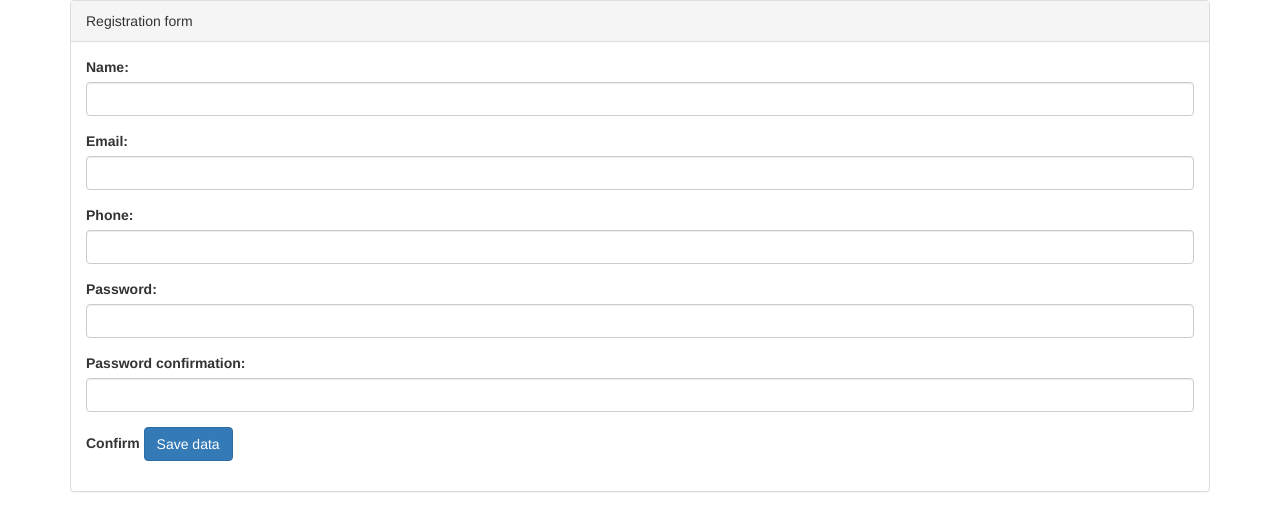
After one commit to tjhexa/sorath_calendar, a PHP site: page /registration.php in a window 1280 px wide. The commit adds this page. Shown: the top 531 px of the page. Run offline with PHP 8.4, Linux system fonts and the light colour scheme.

Commit message:
login system added

```diff
--- /dev/null
+++ b/database.php
@@ -0,0 +1,10 @@
+<?php
+
+    $link = mysqli_connect("localhost","sorath_user","sorath","sorath_db");
+    if (!$link)
+    {
+        echo "MySQL Error: " . mysqli_connect_error();
+    }
+
+
+?>
--- a/index.php
+++ b/index.php
@@ -1,5 +1,8 @@
 <?php
 require_once('./utils/auth.php');
+
+include "database.php";
+include "restricted.php";
 
 
 $sql = "SELECT id, title, description, color, start, end, amount, booking_type, duration_type, check_in_time, check_out_time, hold_for_days, party_name_full, party_contact_primary, party_reference_by, party_reference_contact, total_days_of_final_booking, sorath_contact_person, internal_notes, party_payment_data, party_token_data, date_added, date_modified, added_by, modified_by FROM events ";
--- /dev/null
+++ b/registration.php
@@ -0,0 +1,120 @@
+<!DOCTYPE HTML>
+
+<html>
+
+<head>
+    <title>Registration</title>
+
+    <!-- Latest compiled and minified CSS -->
+    <link rel="stylesheet" href="https://maxcdn.bootstrapcdn.com/bootstrap/3.4.1/css/bootstrap.min.css">
+
+    <!-- jQuery library -->
+    <script src="https://ajax.googleapis.com/ajax/libs/jquery/3.4.1/jquery.min.js"></script>
+
+    <!-- Latest compiled JavaScript -->
+    <script src="https://maxcdn.bootstrapcdn.com/bootstrap/3.4.1/js/bootstrap.min.js"></script>
+
+</head>
+
+<body>
+
+
+
+    <?php
+
+    include "database.php";
+
+
+    if (isset($_POST['op'])) {
+
+        $op = $_POST['op'];
+        $name = $_POST['name'];
+        $email = $_POST['email'];
+        $phone = $_POST['phone'];
+        $pass = $_POST['pass1'];
+
+        if ($op == "save") {
+            // echo "$name - $email - $phone - $pass";
+
+            $sql = "INSERT INTO users (name,email,phone,password)
+                  VALUES ('$name','$email','$phone',PASSWORD('$pass'))";
+
+            if (mysqli_connect_errno()) {
+                echo ("Connect failed: %s "+ mysqli_connect_error());
+                exit();
+            }
+
+            if (!mysqli_query($link, $sql)) {
+                echo ("Error message: %s "+ mysqli_error($link));
+            }else{
+                ?>
+                <div class="container p-3">
+                    <div class="panel panel-primary">
+                        <div class="panel-heading">Success!</div>
+                        <div class="panel-body">Your registration was successful. Please go to Login Page.</div>
+                    </div>
+                </div>
+                <?php
+            }
+
+            /* close connection */
+            mysqli_close($link);
+
+
+
+
+        }
+    }
+
+    ?>
+
+    <div class="container p-3">
+
+        <div class="panel panel-default">
+            <div class="panel-heading">Registration form</div>
+            <div class="panel-body">
+
+                <form method=POST action=registration.php>
+
+                    <div class="form-group">
+                        <label>Name:</label>
+                        <input type="text" class="form-control" name="name" required />
+                    </div>
+
+                    <div class="form-group">
+                        <label>Email:</label>
+                        <input type="email" class="form-control" name="email" required />
+                    </div>
+
+                    <div class="form-group">
+                        <label>Phone:</label>
+                        <input type="text" class="form-control" name="phone" required />
+                    </div>
+
+                    <div class="form-group">
+                        <label>Password:</label>
+                        <input type="password" class="form-control" required name="pass1"
+                            onChange="form.pass2.pattern=this.value" />
+                    </div>
+
+                    <div class="form-group">
+                        <label>Password confirmation:</label>
+                        <input type="password" class="form-control" name="pass2" required />
+                    </div>
+
+                    <div class="form-group">
+                        <label>Confirm</label>
+                        <input type="submit" class="btn btn-primary" value="Save data" />
+                    </div>
+
+                    <input type="hidden" name="op" value="save" />
+
+                </form>
+            </div>
+        </div>
+
+    </div>
+
+</body>
+
+</html>
```
Also changed, not shown: login.php (added, +114 -0 lines), logoff.php (added, +18 -0 lines), private.php (added, +28 -0 lines), restricted.php (added, +20 -0 lines).
